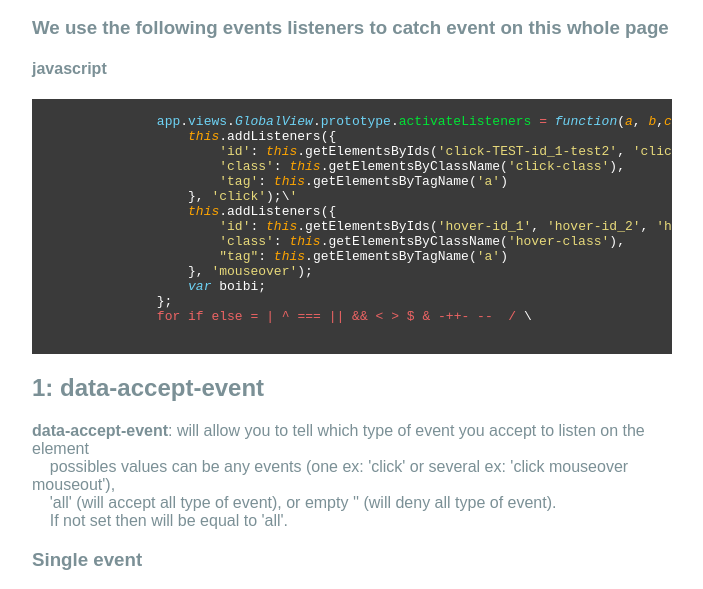
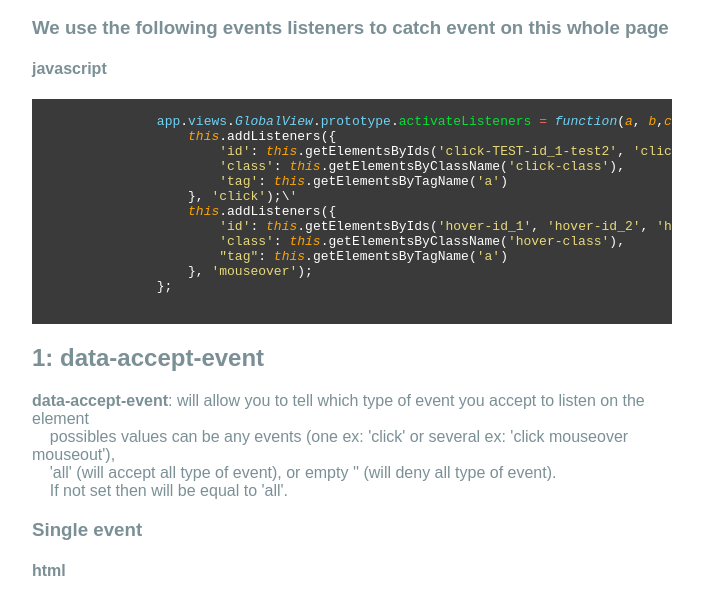
Before and after one commit to MI53RE/Light_MVC_FW, a plain HTML site: page DEMO/index.html in a window 1280 px wide. Shown: the part 139-728 px from the top of the page, without its empty margins (288-991 px from the left). Drawn offline with Linux system fonts and the light colour scheme.

Commit message:
removed some testing code that was not needed anymore

```diff
--- a/DEMO/index.html
+++ b/DEMO/index.html
@@ -27,9 +27,7 @@
                         'class': this.getElementsByClassName('hover-class'),
                         "tag": this.getElementsByTagName('a')
                     }, 'mouseover');
-                    var boibi;
                 };
-                for if else = | ^ === || && < > $ & -++- --  / \
             </code>
         </pre>
     </div>
```
